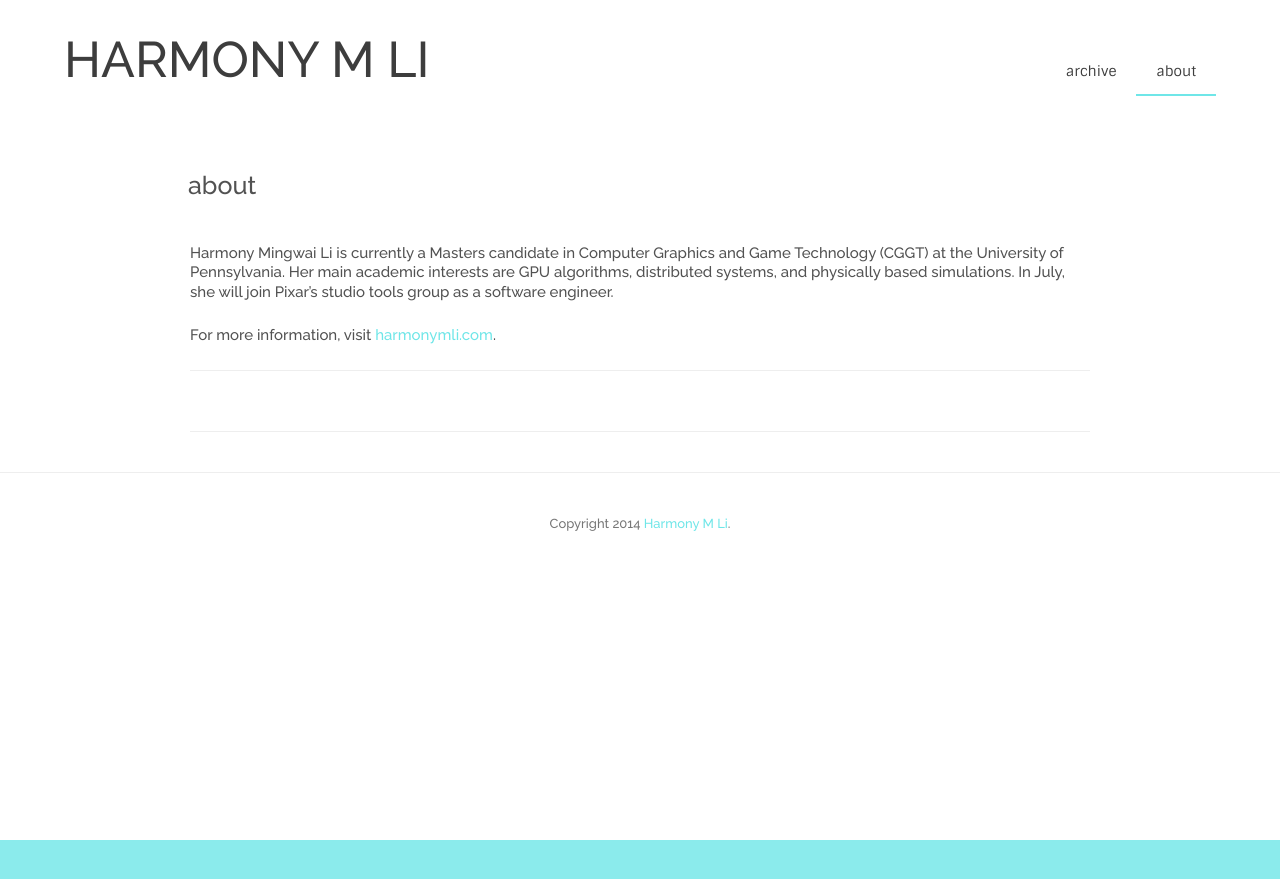
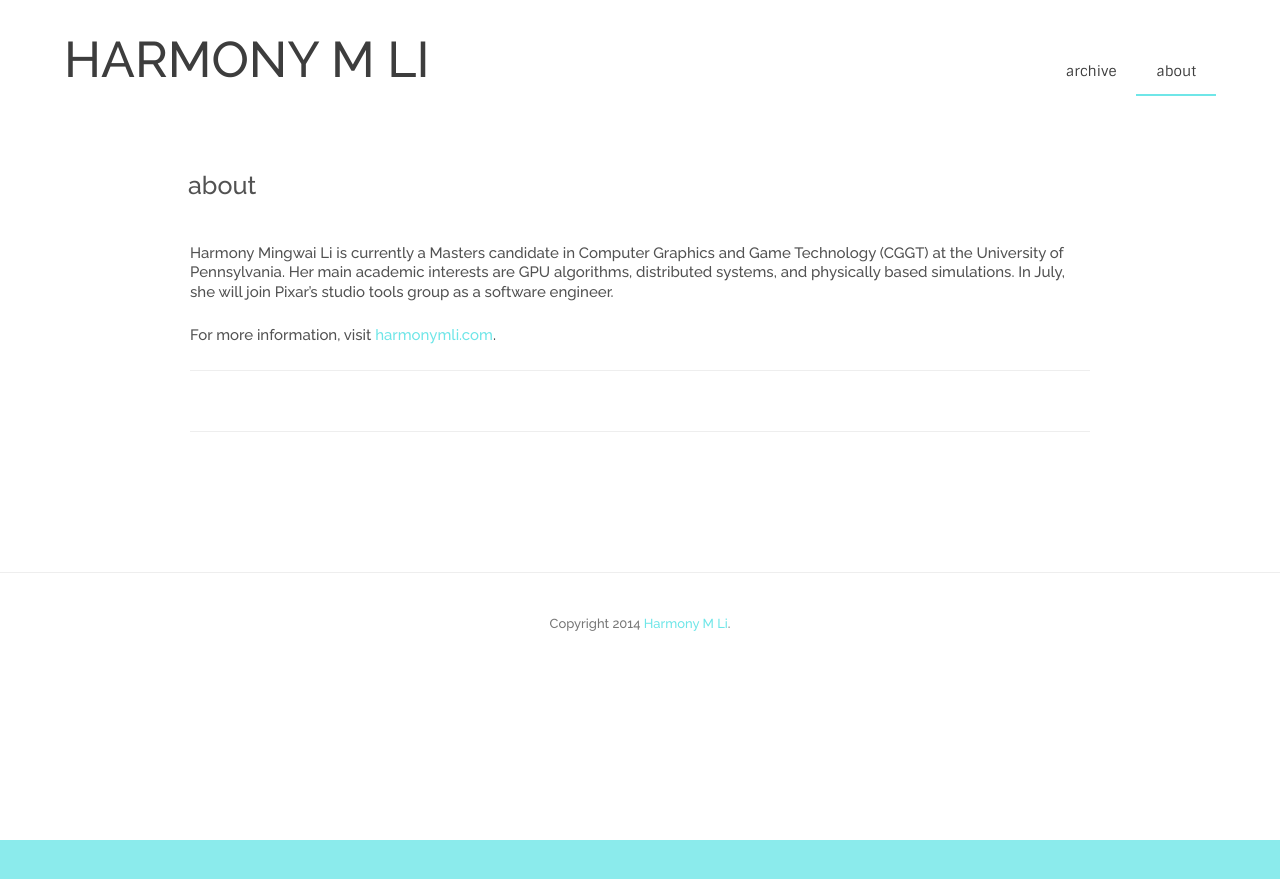
Before and after one commit to harmoli/blog, a Jekyll site: the page built from about.md, in a window 1280 px wide. Shown: the top 879 px of the page. Built offline with Jekyll 4.4.1, drawn with Linux system fonts in a browser that asks for light colours.

Commit message:
Update navbar.css

```diff
--- a/includes/css/navbar.css
+++ b/includes/css/navbar.css
@@ -81,3 +81,9 @@
   background-color: #6FE6E8;
   z-index: 1000;
 }
+
+.spacer {
+  width: 100%;
+  height: 80px;
+}
+}
```
